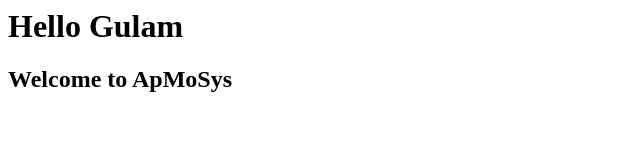
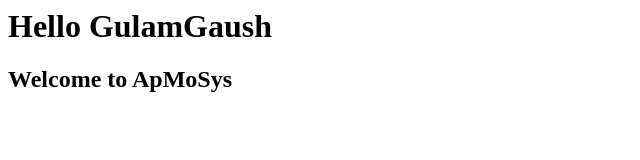
Before and after one commit to gulamgaushkhan1999/ansible-git, a plain HTML site: page index.html in a window 1280 px wide. Shown: the whole page, without its empty margins (0-640 px from the left). Drawn offline with Linux system fonts and the light colour scheme.

Commit message:
some changes

```diff
--- a/index.html
+++ b/index.html
@@ -3,7 +3,7 @@
    <title> GulamGaush Khan </title>
  </head>
  <body>
-      <h1> Hello Gulam </h1>
+      <h1> Hello GulamGaush </h1>
       <h2> Welcome to ApMoSys </h2>
  </body>
 </html>
```
